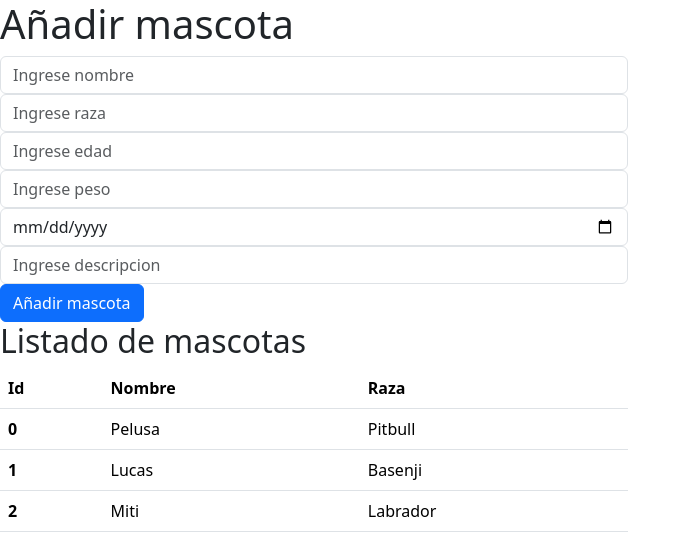
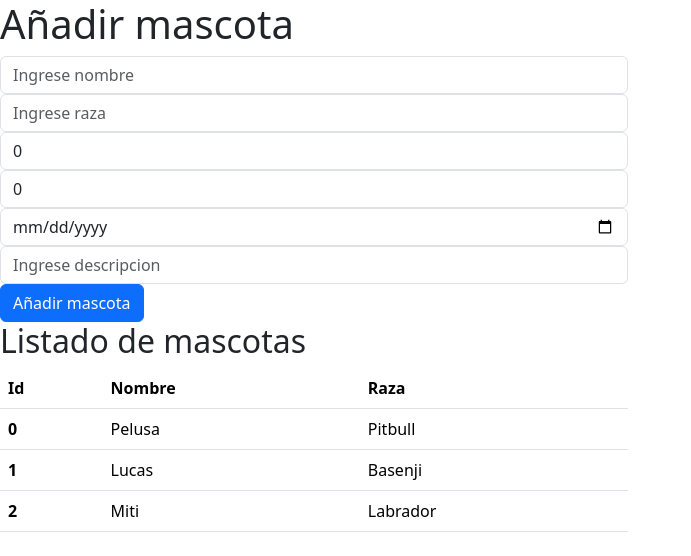
Before and after one commit to DanielaAndreaGonzalez/mirefugio, an Angular app: page / in a window 1280 px wide. Shown: the top 556 px of the page, without its empty margins (0-691 px from the left). Built offline with nearby package versions, Linux system fonts and the light colour scheme.

Commit message:
Corrigiendo error del agregar

```diff
--- a/src/app/app.component.html
+++ b/src/app/app.component.html
@@ -1 +1 @@
-<app-mi-refuio-main></app-mi-refuio-main>
+<app-mi-refugio-main></app-mi-refugio-main>
--- a/src/app/refugio/components/add-pets/add-pets.component.html
+++ b/src/app/refugio/components/add-pets/add-pets.component.html
@@ -1,13 +1,15 @@
 
 
 <h1>Añadir mascota</h1>
-    <form (ngSubmit) = "emitPets()">
-        <input type="text"  class="form-control mg-2" placeholder="Ingrese nombre">
-        <input type="text"  class="form-control mg-2" placeholder="Ingrese raza">
-        <input type="number"  class="form-control mg-2" placeholder="Ingrese edad">
-        <input type="number"  class="form-control mg-2" placeholder="Ingrese peso">
-        <input type="date"  class="form-control mg-2" placeholder="fecha ingreso">
-        <input type="text"  class="form-control mg-2" placeholder="Ingrese descripcion">
+    <form  (ngSubmit) = "emitPets()">
+
+        <input type="text" [(ngModel)]="pet.nombre" name="nombre"  class="form-control mg-2" placeholder="Ingrese nombre" >
+
+        <input type="text" [(ngModel)]="pet.raza" name="raza"  class="form-control mg-2" placeholder="Ingrese raza">
+        <input type="number" [(ngModel)]="pet.edad" name="edad" class="form-control mg-2" placeholder="Ingrese edad">
+        <input type="number"  [(ngModel)]="pet.peso" name="peso" class="form-control mg-2" placeholder="Ingrese peso">
+        <input type="date"   [(ngModel)]="pet.fecha" name="fecha" class="form-control mg-2" placeholder="fecha ingreso">
+        <input type="text"  [(ngModel)]="pet.descripcion" name="descripcion" class="form-control mg-2" placeholder="Ingrese descripcion">
 
         <button type="submit" class="btn btn-primary" (click)="emitPets()">Añadir mascota</button>
 
--- a/src/app/refugio/components/add-pets/add-pets.component.ts
+++ b/src/app/refugio/components/add-pets/add-pets.component.ts
@@ -22,7 +22,7 @@ public pet: Pets =
 }
 emitPets():void{
 
-  console.log(this.pet.nombre);
+ console.log(this.pet.nombre);
 
   if(this.pet.nombre.length === 0) return;
   this.onNewPet.emit(this.pet),
--- a/src/app/refugio/mi-refugio-main/mi-refuio-main.component.ts
+++ b/src/app/refugio/mi-refugio-main/mi-refuio-main.component.ts
@@ -3,7 +3,7 @@ import { PetsService } from '../services/pets.service';
 import { Pets } from '../interfaces/pets.interface';
 
 @Component({
-  selector: 'app-mi-refuio-main',
+  selector: 'app-mi-refugio-main',
   templateUrl: './mi-refuio-main.component.html',
   styleUrls: ['./mi-refuio-main.component.css']
 })
@@ -19,7 +19,6 @@ export class MiRefuioMainComponent {
   onNewPet(pets: Pets)
   {
     this.petsService.addPets(pets);
-    console.log(pets.nombre);
   }
 
 
--- a/src/app/refugio/services/pets.service.ts
+++ b/src/app/refugio/services/pets.service.ts
@@ -49,7 +49,7 @@ export class PetsService {
    {
     const newPets: Pets = {id: uuid(),...pets};
     this.pets.push(newPets);
-    console.log(pets.nombre);
+
    }
 
 }
```
Also changed, not shown: src/app/app.module.ts (+4 -9 lines), src/app/refugio/mirefugio.module.ts (added, +30 -0 lines), 1 other file (tests, documents, lock files or other folders).
